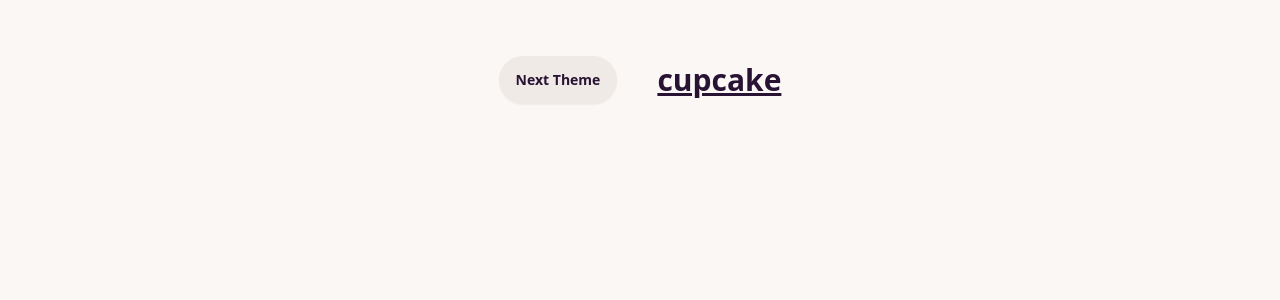
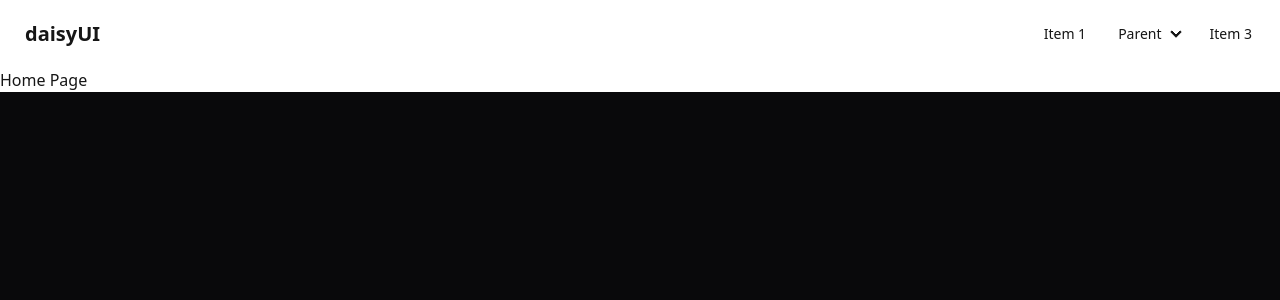
Before and after one commit to Tonyy456/MERN-Stack-Template, a React (Vite) app in the folder frontend/: page / in a window 1280 px wide. Shown: the top 300 px of the page. Built offline with nearby package versions, Linux system fonts and the light colour scheme; no server answers.

Commit message:
Navbar update. adding frontend user auth

```diff
--- a/frontend/package.json
+++ b/frontend/package.json
@@ -10,8 +10,12 @@
     "preview": "vite preview"
   },
   "dependencies": {
+    "@reduxjs/toolkit": "^2.2.3",
+    "axios": "^1.6.8",
     "react": "^18.2.0",
-    "react-dom": "^18.2.0"
+    "react-dom": "^18.2.0",
+    "react-redux": "^9.1.1",
+    "react-router-dom": "^6.22.3"
   },
   "devDependencies": {
     "@types/react": "^18.2.66",
--- a/frontend/src/App.jsx
+++ b/frontend/src/App.jsx
@@ -1,28 +1,29 @@
 // HOW TO: import files. first fromt src/assets and second from public
 // import reactLogo from './assets/react.svg'
 // import viteLogo from '/vite.svg'
-import { useState } from 'react'
+/**
+ *
+ */
+// import { useState } from 'react'
 import './App.css'
+import Navbar from './components/Navbar.jsx'
+import Router from './containers/Router.jsx';
+import { BrowserRouter } from "react-router-dom"
+import { AuthProvider } from './containers/AuthProvider.jsx'
 
 const themes = ["cupcake", "mytheme", "luxury", "forest"];
+const theme = themes[1];
 function App() {
-    const [theme, setTheme] = useState(0);
-
     return (
-        <div id="theme-provider" data-theme={themes[theme]} >
-            <div className='h-screen w-screen'>
-                <div className='h-1/5 flex items-center justify-center'>
-                    <button className='btn font-bold hover:scale-110' onClick={() => setTheme(prev => (prev + 1) % themes.length)}>Next Theme </button>
-                    <h1 className="text-3xl font-bold underline ml-10 hover:scale-110 duration-300">
-                        {themes[theme]}
-                    </h1>
+        <BrowserRouter>
+            <AuthProvider>
+                <div data-theme={theme}>
+                    <Navbar/>
+                    <Router/>
                 </div>
-
-            </div>
-        </div>
-
+            </AuthProvider>
+        </BrowserRouter>
     )
-
 }
 
 export default App
--- /dev/null
+++ b/frontend/src/components/Navbar.jsx
@@ -0,0 +1,54 @@
+
+
+/**
+ *
+ * @returns {JSX.Element}
+ * @constructor
+ */
+function Navbar() {
+    return (
+        <div className="navbar bg-base-100">
+            <div className="navbar-start">
+                <div className="dropdown">
+                    <div tabIndex={0} role="button" className="btn btn-ghost lg:hidden">
+                        <svg xmlns="http://www.w3.org/2000/svg" className="h-5 w-5" fill="none" viewBox="0 0 24 24"
+                             stroke="currentColor">
+                            <path strokeLinecap="round" strokeLinejoin="round" strokeWidth="2"
+                                  d="M4 6h16M4 12h8m-8 6h16"/>
+                        </svg>
+                    </div>
+                    <ul tabIndex={0}
+                        className="menu menu-sm dropdown-content mt-3 z-[1] p-2 shadow bg-base-100 rounded-box w-52">
+                        <li><a href='/'>Item 1</a></li>
+                        <li>
+                            <a>Parent</a>
+                            <ul className="p-2">
+                                <li><a href='/form-components'>Form Components</a></li>
+                                <li><a href='/image-forms'>Test Image Form</a></li>
+                            </ul>
+                        </li>
+                        <li><a href="/">Item 3</a></li>
+                    </ul>
+                </div>
+                <a className="btn btn-ghost text-xl">daisyUI</a>
+            </div>
+            <div className="navbar-end hidden lg:flex">
+                <ul className="menu menu-horizontal px-1">
+                    <li><a href='/'>Item 1</a></li>
+                    <li>
+                        <details>
+                            <summary>Parent</summary>
+                            <ul className="p-2">
+                                <li><a href='/form-components'>Form Components</a></li>
+                                <li><a href='/image-forms'>Test Image Form</a></li>
+                            </ul>
+                        </details>
+                    </li>
+                    <li><a href="/">Item 3</a></li>
+                </ul>
+            </div>
+        </div>
+    );
+}
+
+export default Navbar;
--- /dev/null
+++ b/frontend/src/containers/AuthProvider.jsx
@@ -0,0 +1,33 @@
+/**
+    @author: Anthony D'Alesandro
+*/
+import { useEffect } from "react"
+import { Provider, useDispatch } from 'react-redux'
+import { store } from "../redux/store";
+import { refreshUser } from "../redux/commands";
+
+// allows children components to access user and isAuthenicated
+// eslint-disable-next-line react/prop-types
+export const AuthProvider = ({children}) => {
+    return (
+        <Provider store={store}>
+            <FetchUser/>
+            {children}
+        </Provider>
+    )
+}
+
+// fetches the user on a page grab. token lasts ~2hr
+const FetchUser = () => {
+    const dispatch = useDispatch();
+
+    // dispatches a request to fetch the user. updates state.loading in redux/store.js
+    useEffect(() => {
+        const fetchUser = async () => {
+            await dispatch(refreshUser());
+        }
+        fetchUser().then().catch();
+    }, [dispatch]) // anytime dispatch updates (the state updates), the user is fetched again. Might be better to prevent that dependency?
+
+    return (<></>)
+}
--- /dev/null
+++ b/frontend/src/containers/Router.jsx
@@ -0,0 +1,17 @@
+/**
+ * @author: Anthony D'Alesandro
+ */
+import { Route, Routes } from 'react-router-dom'
+
+import HomePage from '../pages/HomePage'
+
+function Router() {
+    return (
+        <Routes>
+            <Route path='/' element={<HomePage/>}/>
+            <Route path='*' element={<div>Unknown Page</div>}/>
+        </Routes>
+    );
+}
+
+export default Router;
--- /dev/null
+++ b/frontend/src/pages/HomePage/index.jsx
@@ -0,0 +1,10 @@
+/**
+ *
+ */
+function HomePage() {
+    return (
+        <div>Home Page</div>
+    );
+}
+
+export default HomePage;
--- /dev/null
+++ b/frontend/src/redux/commands.jsx
@@ -0,0 +1,34 @@
+import { createAsyncThunk } from '@reduxjs/toolkit';
+import axios from 'axios'
+
+// Thunk commands. used in store to update store state. Asyncronous so much be Thunk.
+export const loginUser = createAsyncThunk('auth/login', async (credentials) => {
+    const res = await axios.post(`/api/login`, {
+        email: credentials.email,
+        password: credentials.password
+    }).catch();
+    if (res && res.status === 200)
+        return res.data;
+    else
+        throw new Error('unable to login')
+});
+
+export const logoutUser = createAsyncThunk('auth/logout', async () => {
+    const res = await axios.post(`/api/logout`, null, {
+        withCredentials: true
+    }).catch();
+    if (res && res.status === 200)
+        return res.data;
+    else
+        throw new Error("Unable to logout. Please try again.")
+});
+
+export const refreshUser = createAsyncThunk('auth/refresh', async () => {
+    const res = await axios.post(`/api/refresh`, {}, {
+        withCredentials: true,
+    }).catch();
+    if(res && res.status === 200)
+        return res.data;
+    else
+        throw new Error('Unable to refresh')
+});
--- /dev/null
+++ b/frontend/src/redux/store.jsx
@@ -0,0 +1,56 @@
+
+
+import { createSlice, configureStore } from '@reduxjs/toolkit';
+import {
+    loginUser,
+    logoutUser,
+    refreshUser
+} from './commands.jsx';
+
+
+const initialState = {
+    user: null,
+    isAuthenticated: false,
+    loading: true
+}
+
+const extraReducers = (builder) => {
+    builder
+        .addCase(loginUser.fulfilled, (state, action) => {
+            state.isAuthenticated = true;
+            state.user = action.payload.user;
+            state.loading = false
+        })
+        .addCase(refreshUser.fulfilled, (state, action) => {
+            state.isAuthenticated = true;
+            state.user = action.payload.user;
+            state.loading = false
+        })
+        .addCase(refreshUser.rejected || refreshUser.pending, (state) => {
+            state.isAuthenticated = false;
+            state.user = null;
+            state.loading = false;
+        })
+        .addCase(logoutUser.fulfilled, (state) => {
+            state.isAuthenticated = false;
+            state.user = null;
+            state.loading = false;
+        });
+}
+
+const reducers = {
+    setLoading: (state, action) => {
+        state.loading = action.payload;
+    },
+}
+
+const AuthSlice = createSlice({
+    name: 'auth',
+    initialState,
+    reducers,
+    extraReducers
+})
+
+export const store = configureStore({
+    reducer: AuthSlice.reducer,
+});
```
Also changed, not shown: 1 other file (tests, documents, lock files or other folders).
